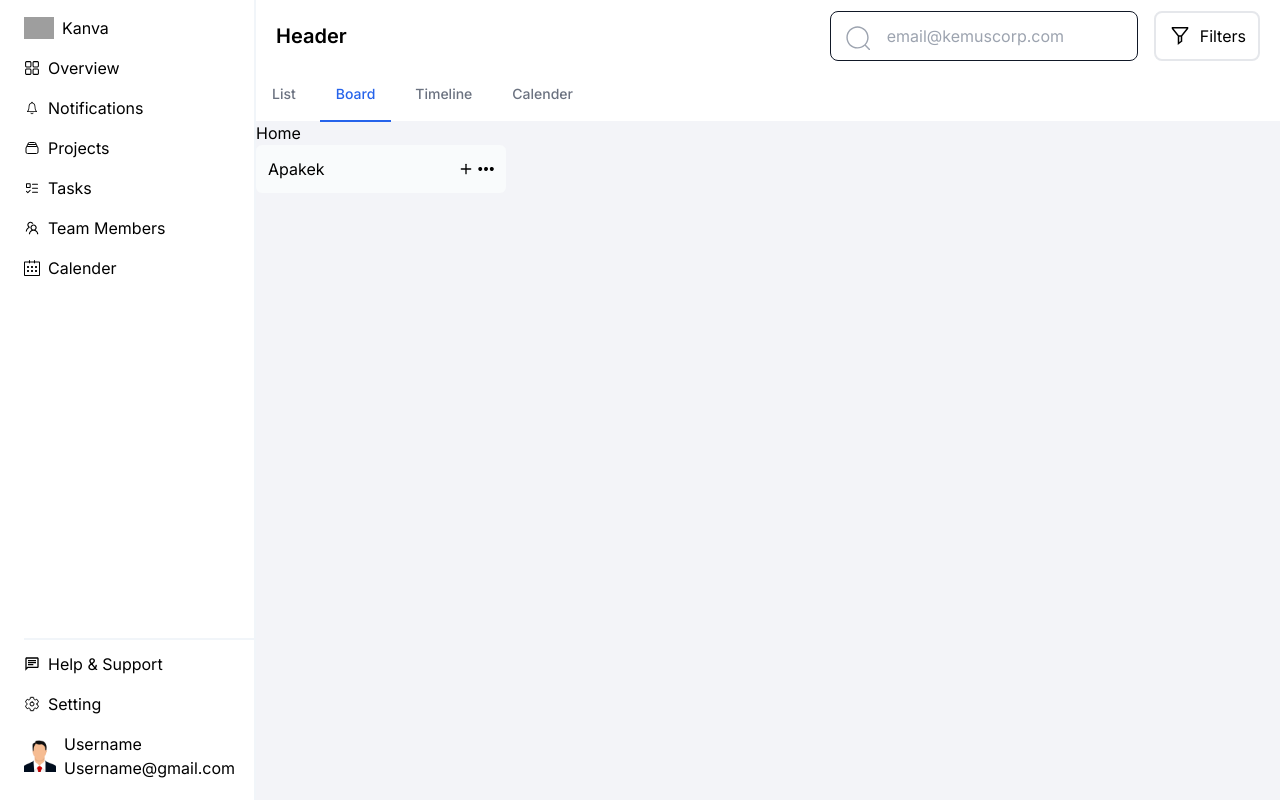
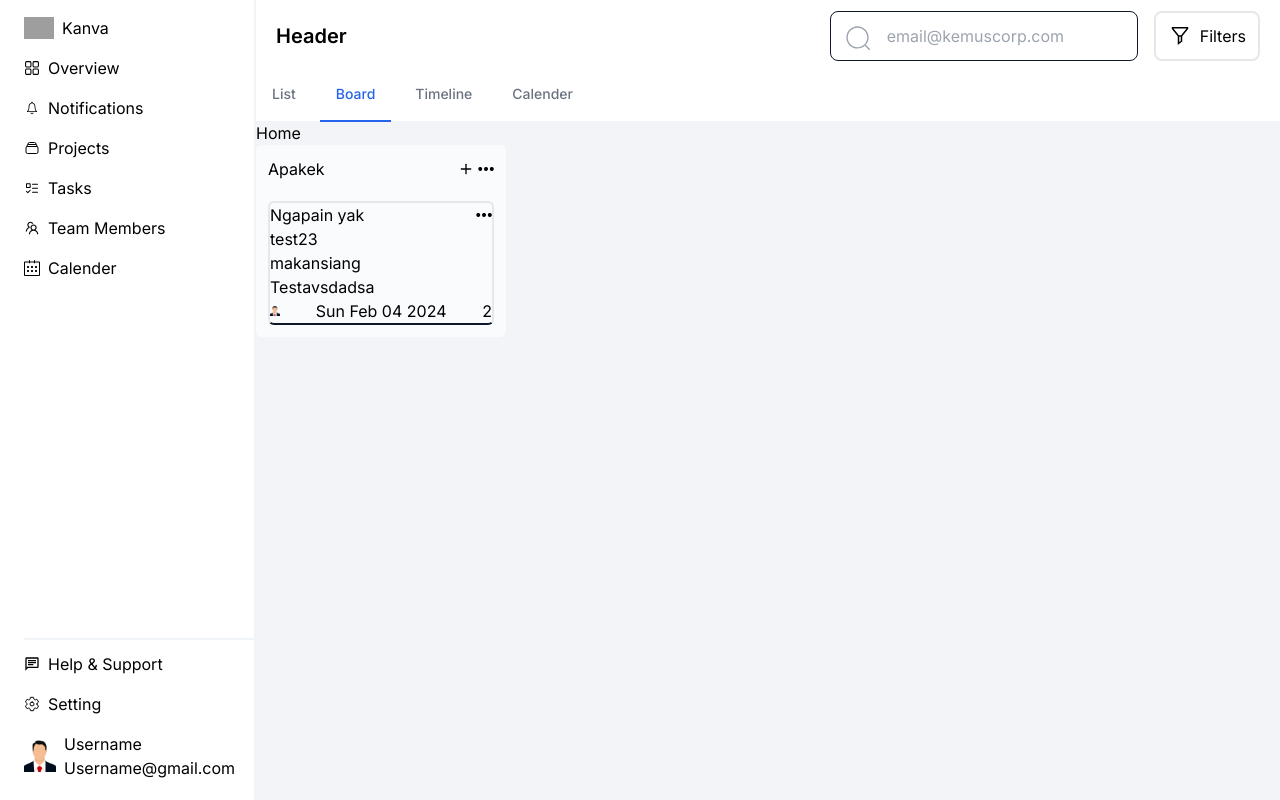
Before and after one commit to dayuhidayatullah/next-kanban, a Next.js app: page / in a window 1280 px wide. Built offline with nearby package versions, Linux system fonts and the light colour scheme; grey boxes are pictures that could not be loaded.

Commit message:
add content to card task

```diff
--- a/src/components/Board.tsx
+++ b/src/components/Board.tsx
@@ -1,6 +1,7 @@
 import React from 'react';
 import { LuPlus } from 'react-icons/lu';
 import { SlOptions } from 'react-icons/sl';
+import { CardTask } from './CardTask';
 
 export const Board = ({ titleBoard }: { titleBoard: string }) => {
   return (
@@ -12,6 +13,15 @@ export const Board = ({ titleBoard }: { titleBoard: string }) => {
           <SlOptions></SlOptions>
         </div>
       </div>
+      <CardTask
+        taskTitle='Ngapain yak'
+        companyName='test23'
+        tags={['makansiang']}
+        description='Testavsdadsa'
+        assignedTo={['naim', 'summirah']}
+        date={new Date().toDateString()}
+        comment={2}
+      />
     </div>
   );
 };
--- a/src/components/CardTask.tsx
+++ b/src/components/CardTask.tsx
@@ -1,13 +1,39 @@
+import Image from 'next/image';
 import React from 'react';
 import { SlOptions } from 'react-icons/sl';
+import Avatar from '../app/avatar.jpeg';
 
-export const CardTask = ({ taskTitle }: { taskTitle: string }) => {
+export const CardTask = ({
+  taskTitle,
+  companyName,
+  tags,
+  description,
+  assignedTo,
+  date,
+  comment,
+}: {
+  taskTitle: string;
+  companyName: string;
+  tags: string[];
+  description: string;
+  assignedTo: string[];
+  date: string;
+  comment: number;
+}) => {
   return (
-    <div className='container rounded-md border-2 border-b-slate-900 max-w-[100px]'>
+    <div className='container rounded-md border-2 border-b-slate-900 mt-5'>
       <div className='flex justify-between items-center'>
         <p>{taskTitle}</p>
         <SlOptions></SlOptions>
       </div>
+      <p>{companyName}</p>
+      <p>{tags}</p>
+      <p>{description}</p>
+      <div className='flex justify-between items-center'>
+        <Image width={10} height={10} src={Avatar} alt='at' />
+        <p>{date}</p>
+        <p>{comment}</p>
+      </div>
     </div>
   );
 };
```
